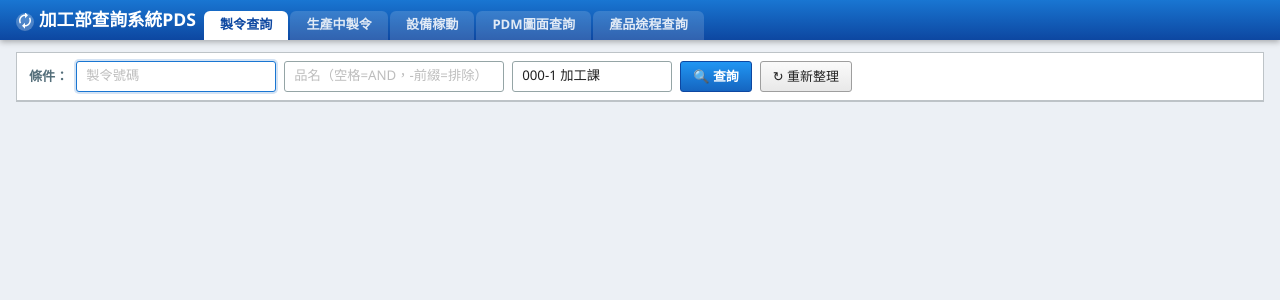
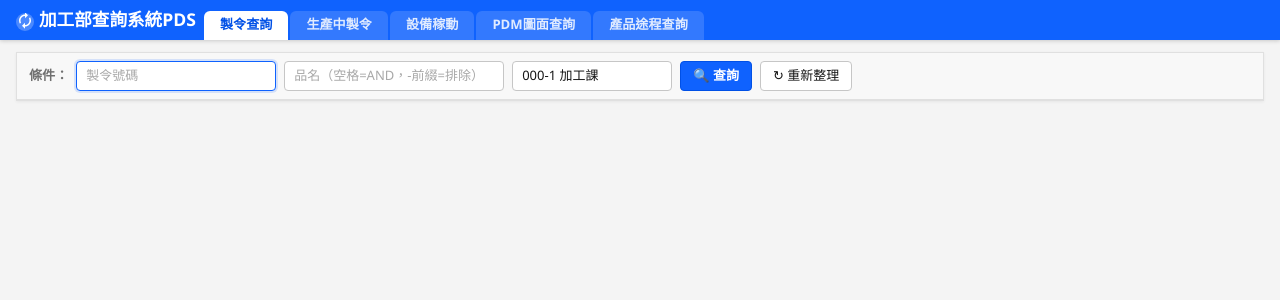
Before and after one commit to jie522/060520-PDS-, a Flask app: page / in a window 1280 px wide. Shown: the top 300 px of the page. Run offline with Flask 3, Linux system fonts and the light colour scheme.

Commit message:
套用 IBM Carbon 設計系統，改善介面可讀性與美觀
- 新增 static/pds-ibm.css：IBM Carbon 設計語言適配
  - 色彩：IBM Blue #0f62fe 單一主色，中性灰背景 #f4f4f4
  - 移除所有按鈕與 header 漸變，改為平面無漸變風格
  - 字體：從 0.82rem 提升至 14px，改善閱讀性
  - 邊框：#e0e0e0 統一淺灰細線，取代舊版藍灰色
  - 表格 header：IBM Blue 純色，移除漸變
  - 保留設備稼動深色圖表區塊不受影響
- 更新 6 個 HTML 模板，載入共用 IBM 主題 CSS
- app.py：加入 static_folder 設定，確保靜態資源正確服務

Co-Authored-By: Claude Sonnet 4.6 <noreply@anthropic.com>

```diff
--- a/app.py
+++ b/app.py
@@ -131,7 +131,9 @@ def _auto_import_zume_csv():
 _init_zume_db()
 _auto_import_zume_csv()   # 啟動時自動掃描匯入
 
-app = Flask(__name__, template_folder=os.path.join(_BASE, 'templates'))
+app = Flask(__name__,
+            template_folder=os.path.join(_BASE, 'templates'),
+            static_folder=os.path.join(_BASE, 'static'))
 app.config['TEMPLATES_AUTO_RELOAD'] = True
 
 @app.after_request
--- a/dist_embed/製令查詢/_app/app.py
+++ b/dist_embed/製令查詢/_app/app.py
@@ -44,7 +44,9 @@ if not os.path.exists(PDM_DB_PATH):
     if os.path.exists(_bundled_db):
         PDM_DB_PATH = _bundled_db
 
-app = Flask(__name__, template_folder=os.path.join(_BASE, 'templates'))
+app = Flask(__name__,
+            template_folder=os.path.join(_BASE, 'templates'),
+            static_folder=os.path.join(_BASE, 'static'))
 app.config['TEMPLATES_AUTO_RELOAD'] = True
 
 @app.after_request
--- /dev/null
+++ b/dist_embed/製令查詢/_app/static/pds-ibm.css
@@ -0,0 +1,302 @@
+/* ================================================================
+   PDS IBM Design System — Global Theme
+   Based on IBM Carbon Design System, adapted for manufacturing
+   載入於各 template <style> 之後，覆蓋舊版 ERP Blue 主題
+================================================================ */
+
+/* ── Design Tokens：--erp-* 命名 (index / drawing / production) ── */
+:root {
+  --erp-blue:        #0f62fe;
+  --erp-blue-dark:   #0050e6;
+  --erp-blue-mid:    #0f62fe;
+  --erp-blue-light:  #edf4ff;
+  --erp-blue-pale:   #edf4ff;
+  --erp-blue-xpale:  #f4f8ff;
+
+  --erp-bg:          #f4f4f4;
+  --erp-surface:     #ffffff;
+  --erp-surface-2:   #f8f8f8;
+
+  --erp-border:      #e0e0e0;
+  --erp-border-dark: #c6c6c6;
+  --erp-border-dk:   #c6c6c6;
+
+  --erp-text:        #161616;
+  --erp-text-2:      #525252;
+  --erp-text-muted:  #6f6f6f;
+  --erp-muted:       #6f6f6f;
+  --erp-muted-light: #a8a8a8;
+
+  --erp-header-bg:   #0f62fe;
+  --erp-row-even:    #f4f4f4;
+  --erp-row-hover:   #edf4ff;
+
+  --success:         #24a148;
+  --success-bg:      #defbe6;
+  --warning:         #e65100;
+  --warning-bg:      #fff2e8;
+  --danger:          #da1e28;
+  --danger-bg:       #fff1f1;
+  --machine-bg:      #fef5c3;
+  --machine-text:    #7a4400;
+}
+
+/* ── Design Tokens：--blue / -- 短命名 (routing / bom / equipment) ── */
+:root {
+  --blue:        #0f62fe;
+  --blue-d:      #0050e6;
+  --blue-mid:    #0f62fe;
+  --blue-light:  #edf4ff;
+  --blue-pale:   #edf4ff;
+  --blue-xpale:  #f4f8ff;
+  --blue-bg:     #edf4ff;
+
+  --bg:          #f4f4f4;
+  --surface:     #ffffff;
+  --surface-2:   #f8f8f8;
+
+  --border:      #e0e0e0;
+  --border-d:    #c6c6c6;
+
+  --text:        #161616;
+  --text-2:      #525252;
+  --muted:       #6f6f6f;
+  --muted-light: #a8a8a8;
+
+  --row-even:    #f4f4f4;
+  --row-hover:   #edf4ff;
+
+  --shadow-sm:   0 1px 3px rgba(0,0,0,.07), 0 1px 2px rgba(0,0,0,.05);
+  --shadow-md:   0 3px 10px rgba(0,0,0,.09), 0 2px 4px rgba(0,0,0,.05);
+  --shadow-lg:   0 8px 24px rgba(0,0,0,.12), 0 3px 6px rgba(0,0,0,.06);
+  --radius:      6px;
+  --radius-sm:   4px;
+}
+
+/* ── Base ─────────────────────────────────────────────────────── */
+body {
+  font-size: 14px;
+  line-height: 1.5;
+}
+
+/* ── Header：移除漸變，改為 IBM 純藍 ──────────────────────────── */
+.header {
+  background: #0f62fe;
+  box-shadow: 0 1px 4px rgba(0,0,0,.18);
+}
+
+/* ── Sub-tabs (routing) ───────────────────────────────────────── */
+.sub-tab.active    { color: #0f62fe; border-bottom-color: #0f62fe; }
+.sub-tab:hover     { color: #0050e6; }
+
+/* ── routing.html 專用按鈕 (.btn-primary / .btn-success) ─────── */
+.btn-primary {
+  background: #0f62fe;
+  box-shadow: none;
+  transform: none;
+}
+.btn-primary:hover {
+  background: #0050e6;
+  box-shadow: none;
+  transform: none;
+}
+.btn-primary:active { background: #002d9c; transform: none; }
+
+.btn-success {
+  background: #24a148;
+  box-shadow: none;
+  transform: none;
+}
+.btn-success:hover { background: #198038; transform: none; }
+.btn-success:active { background: #0f730a; }
+.btn-success:disabled { background: #c6c6c6; box-shadow: none; }
+
+/* ── routing.html search-input ────────────────────────────────── */
+.search-input {
+  border-color: #c6c6c6;
+  border-width: 1px;
+}
+.search-input:focus {
+  border-color: #0f62fe;
+  box-shadow: 0 0 0 2px rgba(15,98,254,.15);
+}
+
+/* ── Toolbar border (production / equipment) ─────────────────── */
+.toolbar-wrap,
+.toolbar { border-bottom-color: #0f62fe; }
+
+/* ── Buttons：移除所有漸變，改為平面 IBM 風格 ─────────────────── */
+.btn-erp {
+  background: #ffffff;
+  border: 1px solid #c6c6c6;
+  color: #161616;
+  font-size: 13px;
+  border-radius: 4px;
+  transition: background .12s, border-color .12s, color .12s;
+}
+.btn-erp:hover {
+  background: #edf4ff;
+  border-color: #0f62fe;
+  color: #0050e6;
+}
+.btn-erp:active { background: #d0e2ff; }
+
+.btn-erp-primary {
+  background: #0f62fe;
+  border: 1px solid #0050e6;
+  color: #ffffff;
+  font-weight: 600;
+}
+.btn-erp-primary:hover  { background: #0050e6; color: #ffffff; }
+.btn-erp-primary:active { background: #002d9c; }
+
+.btn-erp-amber {
+  background: #b45309;
+  border: 1px solid #92400e;
+  color: #ffffff;
+  font-weight: 600;
+}
+.btn-erp-amber:hover { background: #92400e; color: #ffffff; }
+
+.btn-erp-green {
+  background: #24a148;
+  border: 1px solid #198038;
+  color: #ffffff;
+  font-weight: 600;
+}
+.btn-erp-green:hover { background: #198038; }
+
+.btn-erp-cyan {
+  background: #0072c3;
+  border: 1px solid #005fa3;
+  color: #ffffff;
+  font-weight: 600;
+}
+.btn-erp-cyan:hover    { background: #005fa3; color: #ffffff; }
+.btn-erp-cyan.opened   { background: #24a148; border-color: #198038; }
+
+.btn-erp-blue { background: #0f62fe; }
+.btn-erp-blue:hover { background: #0050e6; }
+
+.btn-query {
+  background: #0f62fe;
+  border-color: #0050e6;
+}
+.btn-query:hover { background: #0050e6; }
+
+/* ── Tables ───────────────────────────────────────────────────── */
+.table,
+table { font-size: 13px; }
+
+.table thead th,
+thead th {
+  background: #0f62fe;
+  color: #ffffff;
+  border-color: #0050e6;
+  font-size: 12px;
+  padding: 0.45rem 0.65rem;
+  font-weight: 600;
+}
+/* production.html 的 thead hover */
+thead th:hover { background: #0050e6; }
+
+.table td,
+tbody td {
+  padding: 0.38rem 0.65rem;
+  border-color: #e0e0e0;
+}
+.table tbody tr:nth-child(even) td { background: #f4f4f4; }
+.table tbody tr:hover td           { background: #edf4ff; }
+/* production.html 使用 tr:nth-child(odd) 樣式另行處理 */
+
+/* ── Card headers (bom.html) ──────────────────────────────────── */
+.card-header {
+  background: #0f62fe;
+  color: #ffffff;
+}
+
+/* ── Form Controls ────────────────────────────────────────────── */
+.form-control,
+.form-select,
+.toolbar input[type=date],
+.toolbar select,
+.toolbar-wrap select,
+.search-row input {
+  border-color: #c6c6c6;
+  border-radius: 4px;
+  font-size: 13px;
+}
+.form-control:focus,
+.form-select:focus,
+.toolbar input[type=date]:focus,
+.toolbar select:focus,
+.toolbar-wrap select:focus {
+  border-color: #0f62fe;
+  box-shadow: 0 0 0 2px rgba(15,98,254,.15);
+  outline: none;
+}
+.form-control::placeholder { color: #a8a8a8; }
+
+/* ── Panels / Cards ───────────────────────────────────────────── */
+.erp-panel {
+  border-color: #e0e0e0;
+  box-shadow: 0 1px 3px rgba(0,0,0,.06);
+}
+.erp-panel-toolbar,
+.search-row,
+.reindex-bar { background: #f8f8f8; border-bottom-color: #e0e0e0; }
+
+.card { border-color: #e0e0e0; }
+
+/* ── Progress bar (drawing reindex) ──────────────────────────── */
+.reindex-progress-fill { background: #0f62fe; }
+.reindex-progress      { background: #e0e0e0; }
+
+/* ── Proc code chip ───────────────────────────────────────────── */
+.proc-code {
+  background: #edf4ff;
+  color: #0050e6;
+  border: 1px solid #c9d8f7;
+}
+
+/* ── Detail sections (index.html modal) ───────────────────────── */
+.detail-section-material .detail-section-title { background: #e5f5ec; color: #0e6027; }
+.detail-section-process  .detail-section-title { background: #fdf2ec; color: #7a3300; }
+.detail-section-transfer .detail-section-title { background: #f0ecfb; color: #5a2a8a; }
+
+/* ── Status badges ────────────────────────────────────────────── */
+.badge-done {
+  background: #defbe6; color: #0e6027;
+  border: 1px solid #a7f0ba;
+}
+.badge-undone {
+  background: #fff1f1; color: #b81921;
+  border: 1px solid #ffc2c5;
+}
+.badge-wait {
+  background: #fff2e8; color: #b83d00;
+  border: 1px solid #ffdabf;
+}
+.badge-pass {
+  background: #edf4ff; color: #0043ce;
+  border: 1px solid #c9d8f7;
+}
+.badge-exempt {
+  background: #f4f4f4; color: #525252;
+  border: 1px solid #e0e0e0;
+}
+
+/* ── Machine / status dropdown (equipment) ────────────────────── */
+.ms-btn:hover, .ms-btn.open { border-color: #0f62fe; }
+.ms-ddhdr { background: #edf4ff; }
+.ms-ddhdr span { color: #0050e6; }
+.ms-ddhdr-btns button:hover { border-color: #0f62fe; color: #0f62fe; }
+.ms-opt:hover { background: #edf4ff; }
+.ms-opt input[type=checkbox] { accent-color: #0f62fe; }
+.ms-dropdown { border-color: #0f62fe; }
+
+/* ── Scrollbar ────────────────────────────────────────────────── */
+::-webkit-scrollbar       { width: 7px; height: 7px; }
+::-webkit-scrollbar-track { background: #f4f4f4; }
+::-webkit-scrollbar-thumb { background: #c6c6c6; border-radius: 4px; }
+::-webkit-scrollbar-thumb:hover { background: #a8a8a8; }
--- a/dist_embed/製令查詢/_app/templates/bom.html
+++ b/dist_embed/製令查詢/_app/templates/bom.html
@@ -345,6 +345,7 @@
       margin-left: 0.4rem;
     }
   </style>
+  <link rel="stylesheet" href="/static/pds-ibm.css">
 </head>
 <body>
 
--- a/dist_embed/製令查詢/_app/templates/drawing.html
+++ b/dist_embed/製令查詢/_app/templates/drawing.html
@@ -215,6 +215,7 @@
         .initial-hint .hint-main { font-size: 0.95rem; font-weight: 600; color: #546E7A; }
         .initial-hint .hint-sub  { font-size: 0.8rem; margin-top: 0.3rem; color: #90A4AE; }
     </style>
+    <link rel="stylesheet" href="/static/pds-ibm.css">
 </head>
 <body>
     <!-- ── ERP 標題列 ── -->
--- a/dist_embed/製令查詢/_app/templates/equipment.html
+++ b/dist_embed/製令查詢/_app/templates/equipment.html
@@ -124,6 +124,7 @@ body{font-family:"Microsoft JhengHei","Segoe UI",sans-serif;font-size:13px;backg
 .seg{cursor:pointer}
 .seg:hover{filter:brightness(1.2)}
 </style>
+<link rel="stylesheet" href="/static/pds-ibm.css">
 </head>
 <body>
 
--- a/dist_embed/製令查詢/_app/templates/index.html
+++ b/dist_embed/製令查詢/_app/templates/index.html
@@ -273,6 +273,7 @@
         /* ── Spinner ── */
         .spinner-border { color: var(--erp-blue) !important; }
     </style>
+    <link rel="stylesheet" href="/static/pds-ibm.css">
 </head>
 <body>
     <!-- ── ERP 標題列 ── -->
--- a/dist_embed/製令查詢/_app/templates/production.html
+++ b/dist_embed/製令查詢/_app/templates/production.html
@@ -131,6 +131,7 @@
         @keyframes spin { to { transform: rotate(360deg); } }
         .error-msg { color: #c00; padding: 30px; text-align: center; font-size: 14px; }
     </style>
+    <link rel="stylesheet" href="/static/pds-ibm.css">
 </head>
 <body>
     <!-- ── Header ── -->
--- a/templates/bom.html
+++ b/templates/bom.html
@@ -345,6 +345,7 @@
       margin-left: 0.4rem;
     }
   </style>
+  <link rel="stylesheet" href="/static/pds-ibm.css">
 </head>
 <body>
 
--- a/templates/drawing.html
+++ b/templates/drawing.html
@@ -215,6 +215,7 @@
         .initial-hint .hint-main { font-size: 0.95rem; font-weight: 600; color: #546E7A; }
         .initial-hint .hint-sub  { font-size: 0.8rem; margin-top: 0.3rem; color: #90A4AE; }
     </style>
+    <link rel="stylesheet" href="/static/pds-ibm.css">
 </head>
 <body>
     <!-- ── ERP 標題列 ── -->
--- a/templates/equipment.html
+++ b/templates/equipment.html
@@ -124,6 +124,7 @@ body{font-family:"Microsoft JhengHei","Segoe UI",sans-serif;font-size:13px;backg
 .seg{cursor:pointer}
 .seg:hover{filter:brightness(1.2)}
 </style>
+<link rel="stylesheet" href="/static/pds-ibm.css">
 </head>
 <body>
 
--- a/templates/index.html
+++ b/templates/index.html
@@ -273,6 +273,7 @@
         /* ── Spinner ── */
         .spinner-border { color: var(--erp-blue) !important; }
     </style>
+    <link rel="stylesheet" href="/static/pds-ibm.css">
 </head>
 <body>
     <!-- ── ERP 標題列 ── -->
--- a/templates/production.html
+++ b/templates/production.html
@@ -131,6 +131,7 @@
         @keyframes spin { to { transform: rotate(360deg); } }
         .error-msg { color: #c00; padding: 30px; text-align: center; font-size: 14px; }
     </style>
+    <link rel="stylesheet" href="/static/pds-ibm.css">
 </head>
 <body>
     <!-- ── Header ── -->
--- a/templates/routing.html
+++ b/templates/routing.html
@@ -501,6 +501,7 @@
     }
     .modal-body { overflow: auto; flex: 1; }
   </style>
+  <link rel="stylesheet" href="/static/pds-ibm.css">
 </head>
 <body>
 
```
Also changed, not shown: dist_embed/製令查詢/_app/templates/routing.html (+3 -2 lines), static/pds-ibm.css (added, +302 -0 lines).
